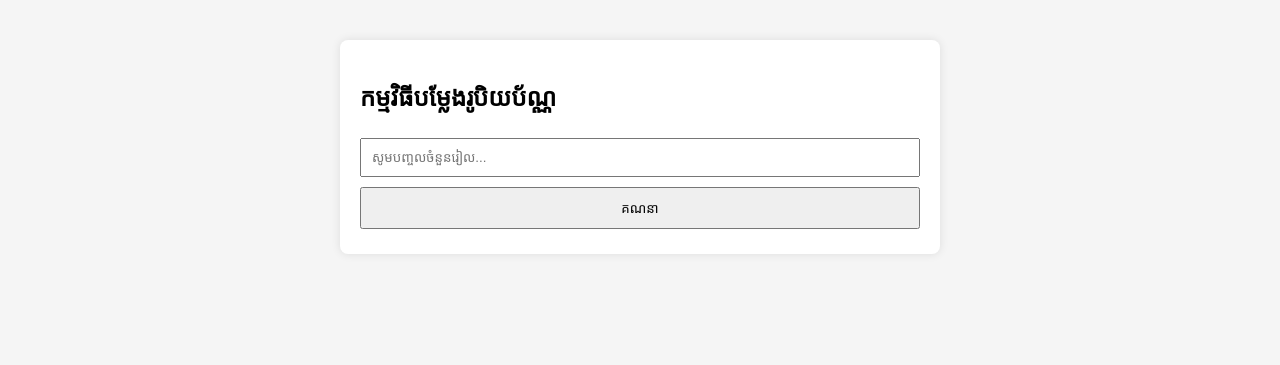
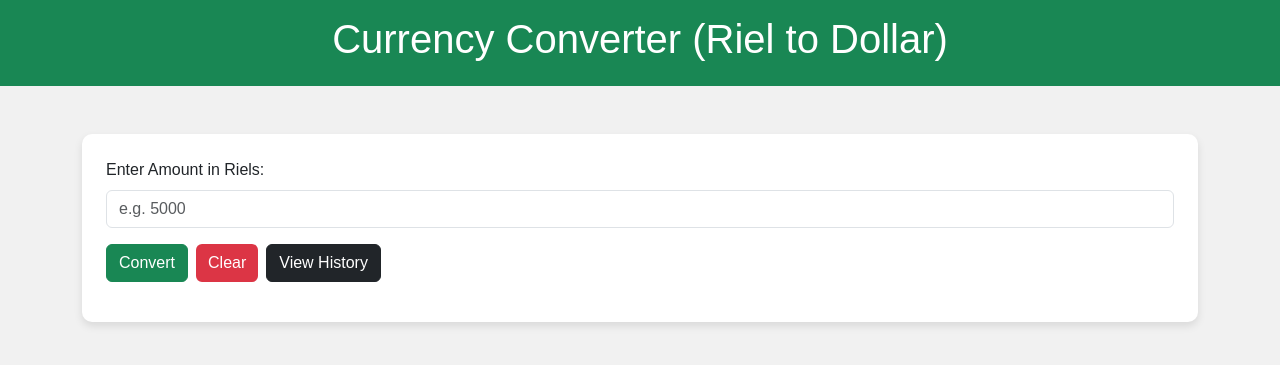
Before and after one commit to ChhunMeyling/Englishc-to-khme-Currency-, a PHP site: page / in a window 1280 px wide. Shown: the top 365 px of the page. Run offline with PHP 8.4, Linux system fonts and the light colour scheme.

Commit message:
seconde commit

```diff
--- a/index.php
+++ b/index.php
@@ -1,170 +1,150 @@
-<?php
-// មុខងារបំលែងលេខទៅជាពាក្យភាសាអង់គ្លេស
-function numberToEnglishWords($num) {
-    $ones = array("", "one", "two", "three", "four", "five", "six", "seven", "eight", "nine");
-    $teens = array("ten", "eleven", "twelve", "thirteen", "fourteen", "fifteen", "sixteen", "seventeen", "eighteen", "nineteen");
-    $tens = array("", "ten", "twenty", "thirty", "forty", "fifty", "sixty", "seventy", "eighty", "ninety");
-
-    if ($num == 0) return "zero";
-
-    $result = "";
-
-    // រាប់លេខជាម៉ឺន
-    if ($num >= 100000) {
-        $result .= numberToEnglishWords(floor($num / 100000)) . " hundred ";
-        $num %= 100000;
-    }
-
-    if ($num >= 1000) {
-        $result .= numberToEnglishWords(floor($num / 1000)) . " thousand ";
-        $num %= 1000;
-    }
-
-    if ($num >= 100) {
-        $result .= $ones[floor($num / 100)] . " hundred ";
-        $num %= 100;
-    }
-
-    if ($num >= 20) {
-        $result .= $tens[floor($num / 10)] . " ";
-        $num %= 10;
-    } elseif ($num >= 10) {
-        $result .= $teens[$num - 10] . " ";
-        $num = 0;
-    }
-
-    if ($num > 0) {
-        $result .= $ones[$num] . " ";
-    }
-
-    return trim($result) . " riel";
-}
-
-// មុខងារបំលែងលេខទៅជាពាក្យភាសាខ្មែរ
-function numberToKhmerWords($num) {
-    $khmer = array("", "មួយ", "ពីរ", "បី", "បួន", "ប្រាំ", "ប្រាំមួយ", "ប្រាំពីរ", "ប្រាំបី", "ប្រាំបួន");
-    $tens = array("", "ដប់", "ម្ភៃ", "សាមសិប", "សែសិប", "ហាសិប", "ហុកសិប", "ចិតសិប", "ប៉ែតសិប", "កៅសិប");
-
-    if ($num == 0) return "សូន្យរៀល";
-
-    $result = "";
-
-    // រាប់លេខជាម៉ឺន
-    if ($num >= 10000) {
-        $result .= $khmer[floor($num / 10000)] . "ម៉ឺន";
-        $num %= 10000;
-    }
-
-    if ($num >= 1000) {
-        $result .= $khmer[floor($num / 1000)] . "ពាន់";
-        $num %= 1000;
-    }
-
-    if ($num >= 100) {
-        $result .= $khmer[floor($num / 100)] . "រយ";
-        $num %= 100;
-    }
-
-    if ($num >= 10) {
-        $result .= $tens[floor($num / 10)];
-        $num %= 10;
-    }
-
-    if ($num > 0) {
-        $result .= $khmer[$num];
-    }
-
-    return $result . "រៀល";
-}
-
-// រក្សាទុកទិន្នន័យក្នុងឯកសារ
-function saveToFile($data) {
-    $file = 'transactions.txt';
-    file_put_contents($file, $data.PHP_EOL, FILE_APPEND);
-}
-
-// ដំណើរការទិន្នន័យ
-$error = '';
-$result = '';
-if ($_SERVER['REQUEST_METHOD'] === 'POST') {
-    $riel = $_POST['riel'] ?? '';
-
-    if (!is_numeric($riel)) {
-        $error = 'សូមបញ្ចូលលេខដែលត្រឹមត្រូវ!';
-    } else {
-        $riel = (float)$riel;
-        $usd = number_format($riel / 4000, 2);
-        $english = numberToEnglishWords($riel);
-        $khmer = numberToKhmerWords($riel);
-
-        // រក្សាទុកទិន្នន័យ
-        $log = date('Y-m-d H:i:s')." | Riel: $riel | USD: $usd";
-        saveToFile($log);
-
-        $result = "
-        <div class='result'>
-            <p>a. $english</p>
-            <p>b. $khmer</p>
-            <p>c. USD: $usd</p>
-        </div>";
-    }
-}
-?>
-
 <!DOCTYPE html>
-<html lang="km">
+<html lang="en">
 <head>
     <meta charset="UTF-8">
     <meta name="viewport" content="width=device-width, initial-scale=1.0">
-    <title>គណនារូបិយប័ណ្ណ</title>
+    <title>Currency Converter</title>
+    <link rel="stylesheet" href="https://cdn.jsdelivr.net/npm/bootstrap@5.3.0/dist/css/bootstrap.min.css">
     <style>
         body {
-            font-family: 'Khmer OS System', Arial, sans-serif;
-            max-width: 600px;
-            margin: 20px auto;
-            padding: 20px;
-            background-color: #f5f5f5;
+            background-color: #f1f1f1;
+            font-family: Arial, sans-serif;
         }
-        .container {
-            background: white;
-            padding: 20px;
-            border-radius: 8px;
-            box-shadow: 0 0 10px rgba(0,0,0,0.1);
+        header {
+            /* background-color: #007bff; */
+
+            padding: 15px;
+            color: white;
+            text-align: center;
         }
-        input[type="text"], button {
+        .card {
+            box-shadow: 0 4px 8px rgba(0,0,0,0.1);
+            border: none;
+            border-radius: 10px;
+        }
+        button {
+            border-radius: 5px;
+        }
+        .clear-btn {
+            background-color: #dc3545;
+            border: none;
+        }
+        .clear-btn:hover {
+            background-color: #c82333;
+        }
+        .message {
+            color: red;
+        }
+        table {
+            width: 100%;
+            background-color: white;
+            border-collapse: collapse;
+        }
+        th, td {
             padding: 10px;
-            margin: 5px 0;
-            width: 100%;
-            box-sizing: border-box;
+            border: 1px solid #ddd;
+            text-align: left;
         }
-        .error {
-            color: red;
-            margin: 10px 0;
-        }
-        .result {
-            margin-top: 20px;
-            padding: 15px;
-            background: #e8f5e9;
-            border-radius: 5px;
+        th {
+            background-color: #1a8754;
+            color: white;
         }
     </style>
 </head>
 <body>
-    <div class="container">
-        <h2>កម្មវិធីបម្លែងរូបិយប័ណ្ណ</h2>
-        <form method="POST">
-            <input type="text" name="riel" placeholder="សូមបញ្ចូលចំនួនរៀល..." required>
-            <button type="submit">គណនា</button>
-        </form>
+    <header class="bg-success">
+        <h1>Currency Converter (Riel to Dollar)</h1>
+    </header>
 
-        <?php if($error): ?>
-            <div class="error"><?= $error ?></div>
-        <?php endif; ?>
+    <main class="container mt-5">
+        <div class="card p-4">
+            <form method="post" action="">
+                <div class="mb-3">
+                    <label for="riel" class="form-label">Enter Amount in Riels:</label>
+                    <input type="text" id="riel" name="riel" class="form-control" placeholder="e.g. 5000" value="<?php echo isset($_POST['riel']) ? htmlspecialchars($_POST['riel']) : ''; ?>">
+                </div>
+                <div class="d-flex gap-2">
+                    <button type="submit" name="convert" class="btn btn-success">Convert</button>
+                    <button type="button" class="btn clear-btn text-white" onclick="clearResult()">Clear</button>
+                    <button type="button" class="btn btn-dark text-white " onclick="viewHistory()">View History</button>
+                </div>
+                <div class="message mt-3">
+                    <?php
+                    if (isset($_POST['convert'])) {
+                        $input = trim($_POST['riel']);
+                        if (!is_numeric($input) || floatval($input) < 0.1) {
+                            echo "Please enter a valid number between 0.1 and 1 trillion.";
+                        } elseif (floatval($input) > 1000000000000) {
+                            echo "Cannot input more than 1 trillion.";
+                        }
+                    }
+                    ?>
+                </div>
+            </form>
 
-        <?php if($result): ?>
-            <h3>លទ្ធផល៖</h3>
-            <?= $result ?>
-        <?php endif; ?>
-    </div>
+            <?php
+            if (isset($_POST['convert'])) {
+                $input = trim($_POST['riel']);
+                if (is_numeric($input) && floatval($input) >= 0.1 && floatval($input) <= 1000000000000) {
+                    $riel = floatval($input);
+                    $exchangeRate = 4000;
+
+                    function numberToWordsEN($number) {
+                        $f = new NumberFormatter("en", NumberFormatter::SPELLOUT);
+                        return ucfirst($f->format($number));
+                    }
+
+                    function numberToWordsKH($number) {
+                        $f = new NumberFormatter("km", NumberFormatter::SPELLOUT);
+                        return ucfirst($f->format($number));
+                    }
+
+                    $textEnglish = numberToWordsEN($riel) . ' riel';
+                    $textKhmer = numberToWordsKH($riel) . ' រៀល';
+                    $dollar = $riel / $exchangeRate;
+                    $textDollar = number_format($dollar, 2) . '$';
+
+                    echo '<div class="alert alert-success mt-4" id="result">';
+                    echo '<p>a. ' . $textEnglish . '</p>';
+                    echo '<p>b. ' . $textKhmer . '</p>';
+                    echo '<p>c. ' . $textDollar . '</p>';
+                    echo '</div>';
+
+                    $file = 'data.txt';
+                    $history = "$textEnglish | $textKhmer | $riel\n";
+                    file_put_contents($file, $history, FILE_APPEND);
+                }
+            }
+            ?>
+        </div>
+    </main>
+
+    <script>
+        function clearResult() {
+            document.getElementById('riel').value = '';
+            const resultDiv = document.getElementById('result');
+            if (resultDiv) {
+                resultDiv.innerHTML = '';
+            }
+        }
+
+        function viewHistory() {
+            fetch('data.txt')
+                .then(response => response.text())
+                .then(data => {
+                    const rows = data.split('\n').filter(line => line);
+                    let table = '<table><tr><th>In English</th><th>In Khmer</th><th>Number</th></tr>';
+                    rows.forEach(row => {
+                        const cols = row.split(' | ');
+                        table += `<tr><td>${cols[0]}</td><td>${cols[1]}</td><td>${cols[2]}</td></tr>`;
+                    });
+                    table += '</table>';
+                    document.getElementById('result').innerHTML = table;
+                })
+                .catch(error => {
+                    alert('Failed to load history.');
+                });
+        }
+    </script>
 </body>
 </html>
```
